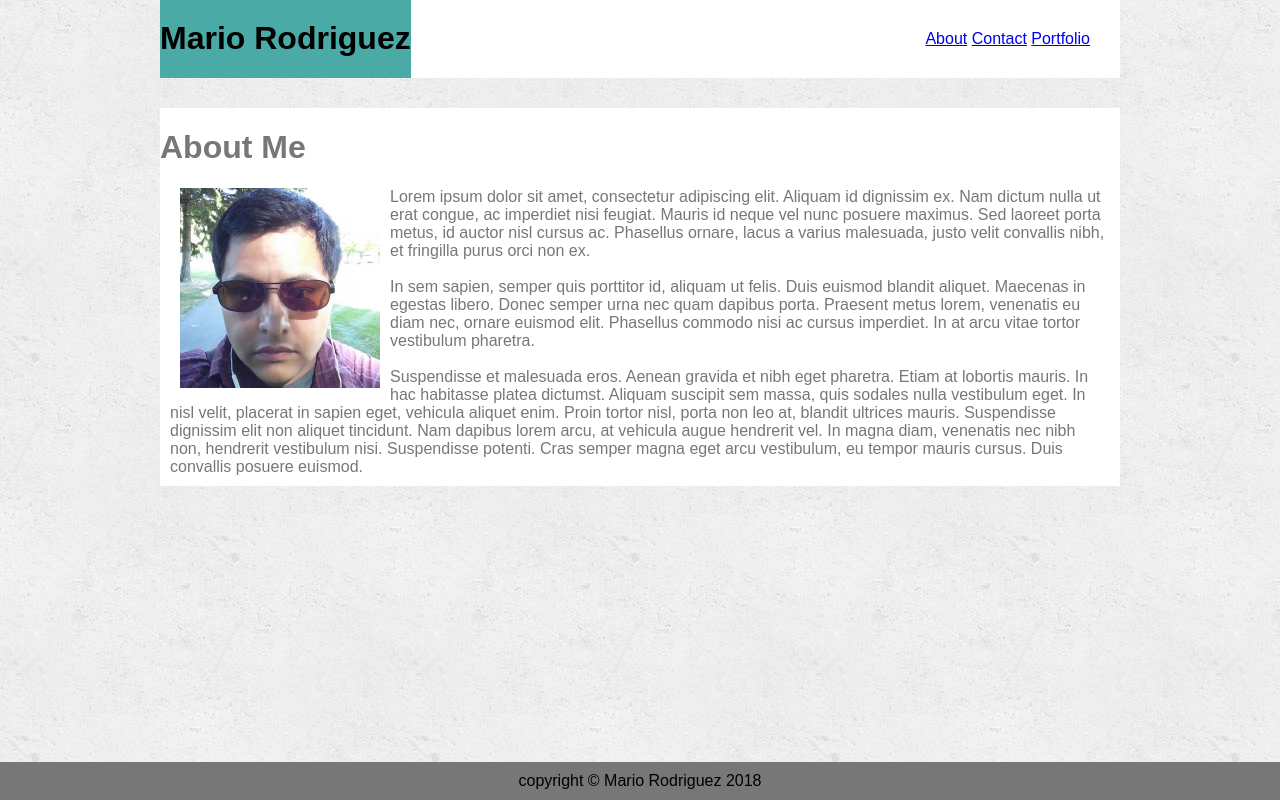
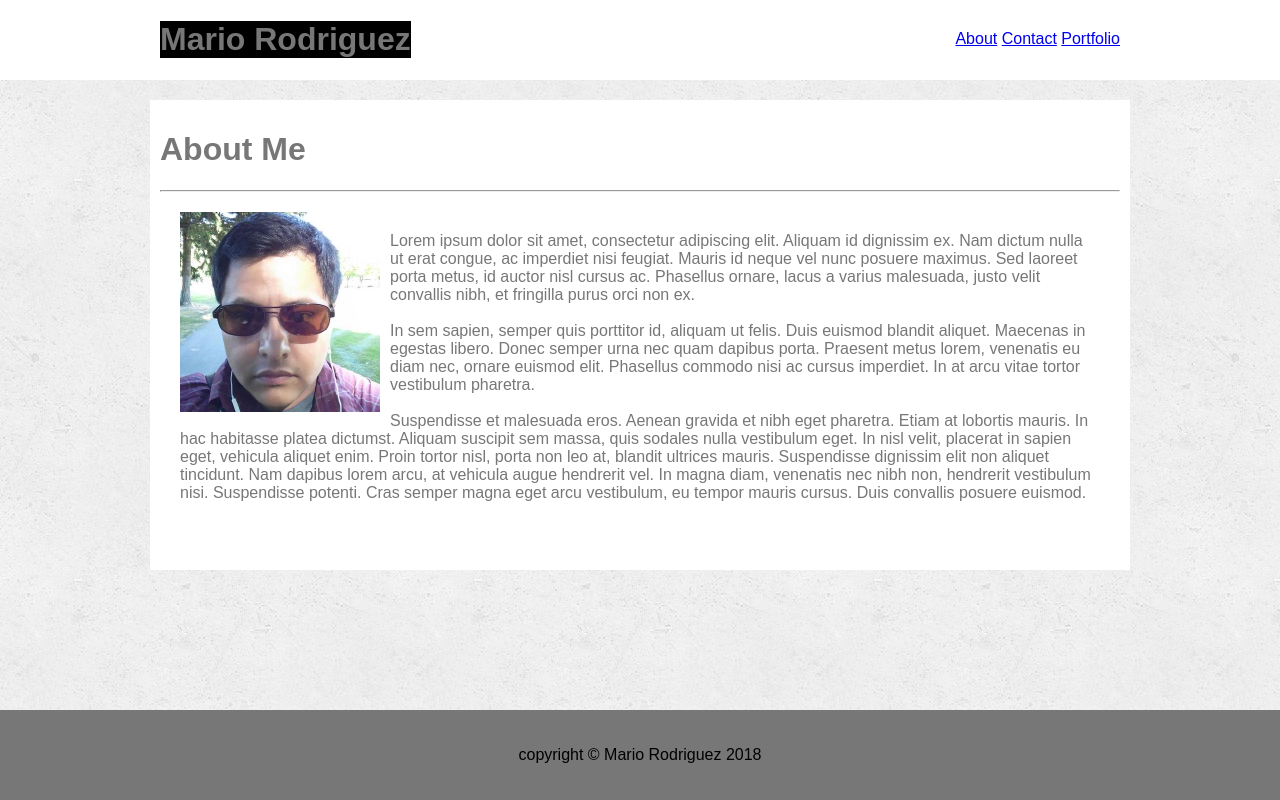
Before and after one commit to mariorodriguezdeleon/Basic-Portfolio, a plain HTML site: page index.html in a window 1280 px wide. Drawn offline with Linux system fonts and the light colour scheme.

Commit message:
update12012018

```diff
--- a/assets/css/styles.css
+++ b/assets/css/styles.css
@@ -1,53 +1,49 @@
+
+header, nav, main, footer, aside {display: block;}
+
+
 body {
     background-image: url(../../assets/images/concrete_seamless.png);
     font-family: Arial, 'Helvetica Neue', Helvetica, sans-serif;
     color: #777;
     margin: auto;
-    width: 960px;
 }
 
 header {
-    float: left;
     width: 100%;
     background-color: white;
-    margin-bottom: 30px
+    margin-bottom: 20px;
+    overflow: auto;
 }
 
-.logo {
-    background-color: #4aaaa5;
-    padding-bottom: 21px;
+nav{
+    float: right;
+    margin-top: 30px;
 }
 
 main {
-    float: left;
+    background-color: white;
+    width: 960px;
     display: block;
+    margin-left: auto;
     margin-right: auto;
-    margin-left:  auto;
-    background: white;
-    width: 960px;
+    padding: 10px;
+    height: 450px;
 }
 
 img {
     float: left;
     margin-left: 20px;
     margin-right: 10px;
+    margin-bottom: 10px;
 }
 
-header > h1 {
-    float: left;
-    background-color: #777;
-    color: black;
-    margin: 0px;
-    padding-top: 20px;
-}
-
-nav {
-    float: right;
-    padding: 30px;
+hr {
+    margin-bottom: 20px;
 }
 
 p {
-    margin: 10px;
+    padding: 20px;
 }
 
 footer {
@@ -61,3 +57,15 @@ footer {
     bottom: 0;
     width: 100%;
 }
+
+#logo {
+    float: left;
+    background-color: black
+}
+
+#headerContent {
+    display: block;
+    margin-left: auto;
+    margin-right: auto;
+    width: 960px;
+}
--- a/index.html
+++ b/index.html
@@ -9,15 +9,19 @@
 </head>
 <body>
     <header>
-        <h1 class="logo">Mario Rodriguez</h1>
-        <nav>
-            <a href="index.html" >About</a>
-            <a href="contact.html" >Contact</a>
-            <a href="portfolio.html" >Portfolio</a>
-        </nav>
+        <div id="headerContent">
+            <h1 id="logo">Mario Rodriguez</h1>
+            <nav>
+                <a href="index.html" >About</a>
+                <a href="contact.html" >Contact</a>
+                <a href="portfolio.html" >Portfolio</a>
+            </nav>
+        </div>
     </header>
     <main>
         <h1>About Me</h1>
+
+        <hr>
 
         <img src="assets/images/mario.jpg" alt="mario" width="200" height="200">
 
```
Also changed, not shown: contact.html (+8 -4 lines), portfolio.html (+10 -2 lines).
